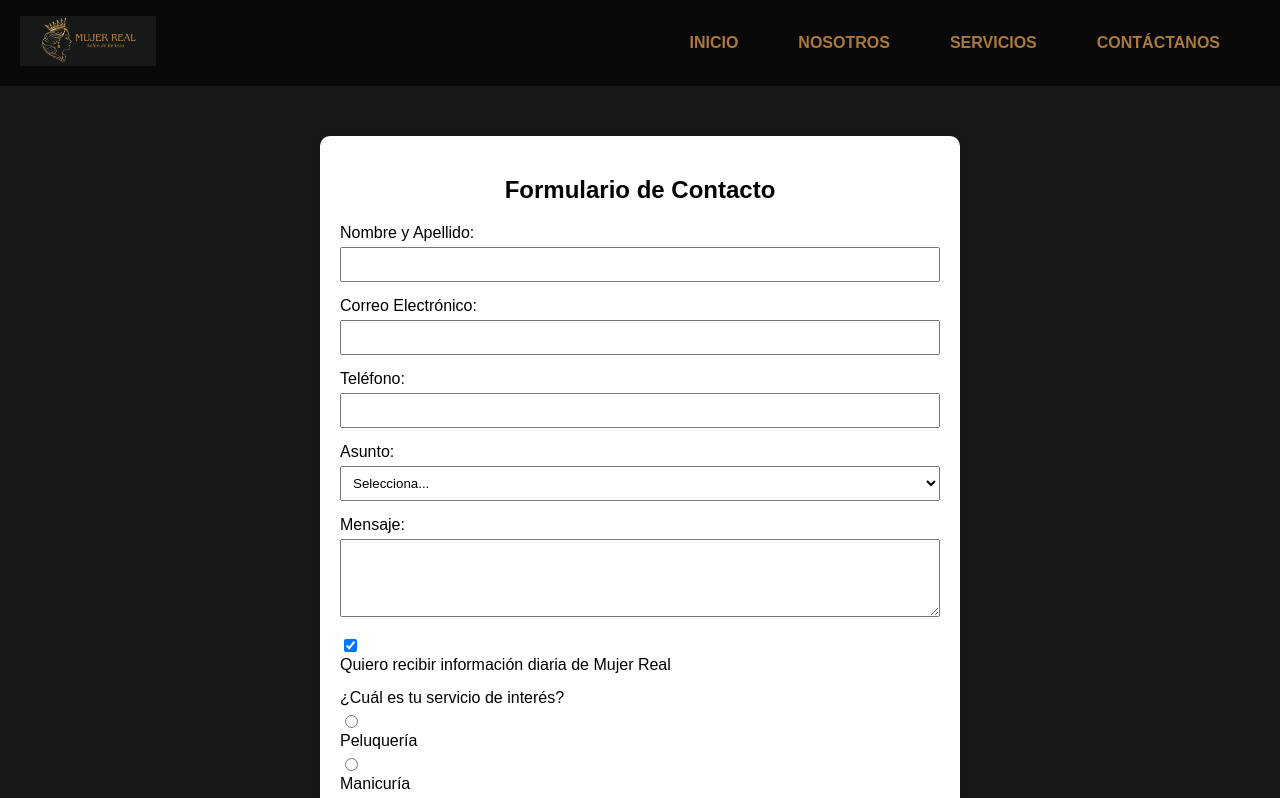
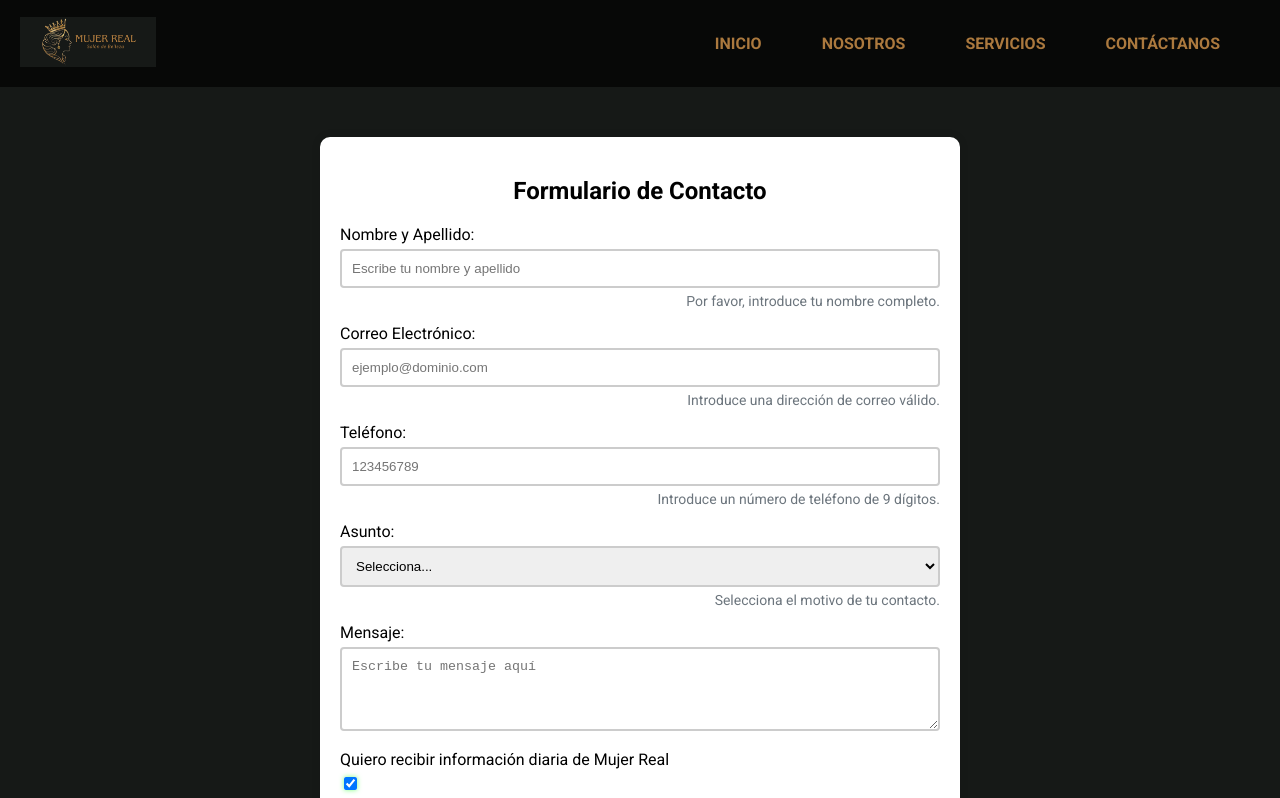
Before and after one commit to acostanoeliacba/Mujer-Real---Frontend, a plain HTML site: page contacto.html in a window 1280 px wide. Both pictures are taken after a click on the checkbox "Quiero recibir información diaria de Mujer Real". Shown: the top 798 px of the page. Drawn offline with Linux system fonts and the light colour scheme; a script that the page names is missing.

Commit message:
Correcciones realizadas

```diff
--- a/contacto.html
+++ b/contacto.html
@@ -8,6 +8,7 @@
      <link rel="stylesheet" href="css/index.css">
      <link rel="icon" href="img/favicon-MR.ico">
      <link rel="stylesheet" href="https://cdnjs.cloudflare.com/ajax/libs/font-awesome/6.0.0-beta3/css/all.min.css">
+     <link rel="stylesheet" href="https://fonts.googleapis.com/css2?family=Roboto:wght@400;700&display=swap">
 
    <title>Contáctanos - Mujer Real</title>
 </head>
@@ -28,79 +29,105 @@
   </div>
 
   <div class="container">
+
     <h2>Formulario de Contacto</h2>
         <form id="contactForm" onsubmit="return validateForm()">
-
             <div class="form-group">
                 <label for="name">Nombre y Apellido:</label>
-              <input type="text" id="name" name="name" required>
+                <input type="text" id="name" name="name" aria-describedby="nameHelp" placeholder="Escribe tu nombre y apellido" required>
+                <small id="nameHelp" class="form-text">Por favor, introduce tu nombre completo.</small>
             </div>
             <div class="form-group">
                 <label for="email">Correo Electrónico:</label>
-              <input type="email" id="email" name="email" required>
+                <input type="email" id="email" name="email" aria-describedby="emailHelp" placeholder="ejemplo@dominio.com" required>
+                <small id="emailHelp" class="form-text">Introduce una dirección de correo válido.</small>
             </div>
             <div class="form-group">
                 <label for="phone">Teléfono:</label>
-              <input type="tel" id="phone" name="phone" required>
+                <input type="tel" id="phone" name="phone" aria-describedby="phoneHelp" placeholder="123456789" pattern="[0-9]{9}" required>
+                <small id="phoneHelp" class="form-text">Introduce un número de teléfono de 9 dígitos.</small>
             </div>
             <div class="form-group">
                 <label for="subject">Asunto:</label>
-              <select id="subject" name="subject" required>
+                <select id="subject" name="subject" aria-describedby="subjectHelp" required>
                     <option value="">Selecciona...</option>
                     <option value="consulta">Consulta</option>
                     <option value="reclamo">Reclamo</option>
-                  <option value="reclamo">Turno</option>
+                    <option value="turno">Turno</option>
                     <option value="otro">Otro</option>
                 </select>
+                <small id="subjectHelp" class="form-text">Selecciona el motivo de tu contacto.</small>
             </div>
             <div class="form-group">
                 <label for="message">Mensaje:</label>
-              <textarea id="message" name="message" rows="4" required></textarea>
+                <textarea id="message" name="message" rows="4" aria-describedby="messageHelp" placeholder="Escribe tu mensaje aquí" required></textarea>
             </div>
             <div class="form-group">
-              <input type="checkbox" id="subscribe" name="subscribe">
                 <label for="subscribe">Quiero recibir información diaria de Mujer Real</label>
+                <input type="checkbox" id="subscribe" name="subscribe" aria-describedby="subscribeHelp">
             </div>
             <div class="form-group">
                 <label>¿Cuál es tu servicio de interés?</label>
-              <input type="radio" id="peluqueria" name="service" value="peluqueria" required>
+                <input type="radio" id="peluqueria" name="service" value="peluqueria" aria-describedby="serviceHelp" required>
                 <label for="peluqueria">Peluquería</label>
-              <input type="radio" id="manicuria" name="service" value="manicuria" required>
+                <input type="radio" id="manicuria" name="service" value="manicuria">
                 <label for="manicuria">Manicuría</label>
-              <input type="radio" id="maquillaje" name="service" value="maquillaje" required>
+                <input type="radio" id="maquillaje" name="service" value="maquillaje">
                 <label for="maquillaje">Maquillaje</label>
             </div>
-
             <div class="form-group">
                 <button type="submit"><b>ENVIAR</b></button>
             </div>
         </form>
-
         <img src="img/portada-mujer-real.png" alt="Portada del logo" class="contact-image">
     </div>
 
     <script>
+        document.addEventListener('DOMContentLoaded', function() {
+            var inputs = document.querySelectorAll('input, select, textarea');
+
+            inputs.forEach(function(input) {
+                input.classList.remove('valid', 'invalid'); // Inicialmente sin colores
+
+                input.addEventListener('input', function() {
+                    if (this.checkValidity()) {
+                        this.classList.remove('invalid');
+                        this.classList.add('valid');
+                    } else {
+                        this.classList.remove('valid');
+                        this.classList.add('invalid');
+                    }
+
+                    if (!this.value) {
+                        this.classList.remove('valid', 'invalid');
+                    }
+                });
+            });
+        });
+
         function validateForm() {
-        var form = document.getElementById('contactForm');
-        var inputs = form.querySelectorAll('input, select, textarea');
+            var inputs = document.querySelectorAll('input, select, textarea');
             var valid = true;
 
             inputs.forEach(function(input) {
                 if (!input.checkValidity()) {
-                input.style.borderColor = 'red';
                     valid = false;
+                    input.classList.add('invalid');
                 } else {
-                input.style.borderColor = '';
+                    input.classList.remove('invalid');
+                    input.classList.add('valid');
                 }
             });
 
             if (!valid) {
-            alert('Por favor, completa todos los campos obligatorios.');
+                alert('Por favor, completa todos los campos obligatorios correctamente.');
             }
 
             return valid;
         }
     </script>
+
+  </div>
 
   <div class="footer">
 
--- a/css/contacto.css
+++ b/css/contacto.css
@@ -1,5 +1,5 @@
 body {
-    font-family: Arial, sans-serif;
+    font-family: 'Roboto';
     margin: 0;
     padding: 0;
     background-color: #f4f4f4;
@@ -14,7 +14,7 @@ body {
     border-radius: 10px;
 }
 
-h1 {
+h2 {
     text-align: center;
     color: black;
 }
@@ -33,21 +33,26 @@ h1 {
 .form-group select,
 .form-group textarea {
     width: 100%;
-    padding: 8px;
+    padding: 10px;
     box-sizing: border-box;
+    border: 2px solid #ccc;
+    border-radius: 4px;
+    transition: border-color 0.3s, box-shadow 0.3s;
 }
 
 .form-group input[type="checkbox"],
 .form-group input[type="radio"] {
     width: auto;
+    margin-right: 10px;
 }
 
 .radio-group,
 .checkbox-group {
     display: flex;
-    align-items:center;
+    align-items: center;
     margin-bottom: 10px;
 }
+
 .radio-group label,
 .checkbox-group label {
     margin-right: 10px;
@@ -75,6 +80,28 @@ button:hover {
     max-width: 100%;
 }
 
+.form-text {
+    display: block;
+    margin-top: 5px;
+    font-size: 0.875em;
+    color: #6c757d;
+    text-align: right;
+}
+
+input.invalid,
+select.invalid,
+textarea.invalid {
+    border-color: red;
+    box-shadow: 0 0 5px rgba(255, 0, 0, 0.5);
+}
+
+input.valid,
+select.valid,
+textarea.valid {
+    border-color: green;
+    box-shadow: 0 0 5px rgba(0, 255, 0, 0.5);
+}
+
 @media (max-width: 768px) {
     .container {
         width: 70%;
--- a/css/index.css
+++ b/css/index.css
@@ -3,7 +3,7 @@
 }
 
 body {
-    font-family: Arial, sans-serif;
+    font-family: 'Roboto';
     margin:0;
     padding:0;
     background-color: #161917;
@@ -98,7 +98,7 @@ img {
     padding: 10px;
     width: 200%;
 
-    animation: cambio 10s infinite alternate linear;
+    animation: cambio 40s infinite alternate linear;
 }
 
 .slider li {
--- a/css/nosotros.css
+++ b/css/nosotros.css
@@ -3,14 +3,14 @@
 }
 
 body {
-    font-family: Arial, sans-serif;
+    font-family: 'Roboto';
     margin:0;
     padding:0;
     background-color: #161917;
 }
 
 h5 {
-    text-align: justify;
+    text-align:center;
     padding-left: 2%;
     font-size: large;
 }
--- a/css/servicios.css
+++ b/css/servicios.css
@@ -3,10 +3,14 @@
 }
 
 body {
-    font-family: Arial, sans-serif;
+    font-family: 'Roboto';
     margin:0;
     padding:0;
     background-color: #161917;
+}
+
+.titulo-servicios {
+    font-size: 30px;
 }
 
 .navbar {
@@ -45,7 +49,7 @@ body {
 .galleria-servicios {
     display: flex;
     flex-wrap: wrap;
-    justify-content: center;
+    justify-content: space-around;
     gap: 20px;
     padding: 20px;
     max-width: 1200px;
@@ -60,7 +64,14 @@ body {
     margin-bottom: 20px;
     text-align: center;
     box-sizing: border-box;
+    position: relative;
+    transition: transform 0.3s, z-index 0.3s;
 }
+
+.galleria-items.hovered {
+    transform: scale(1.1);
+    z-index: 10;
+  }
 
 .galleria-items img {
     width: 100%;
```
Also changed, not shown: index.html (+1 -0 lines), nosotros.html (+1 -0 lines), servicios.html (+25 -5 lines). Lines whose indentation alone changed are shown as unchanged.
